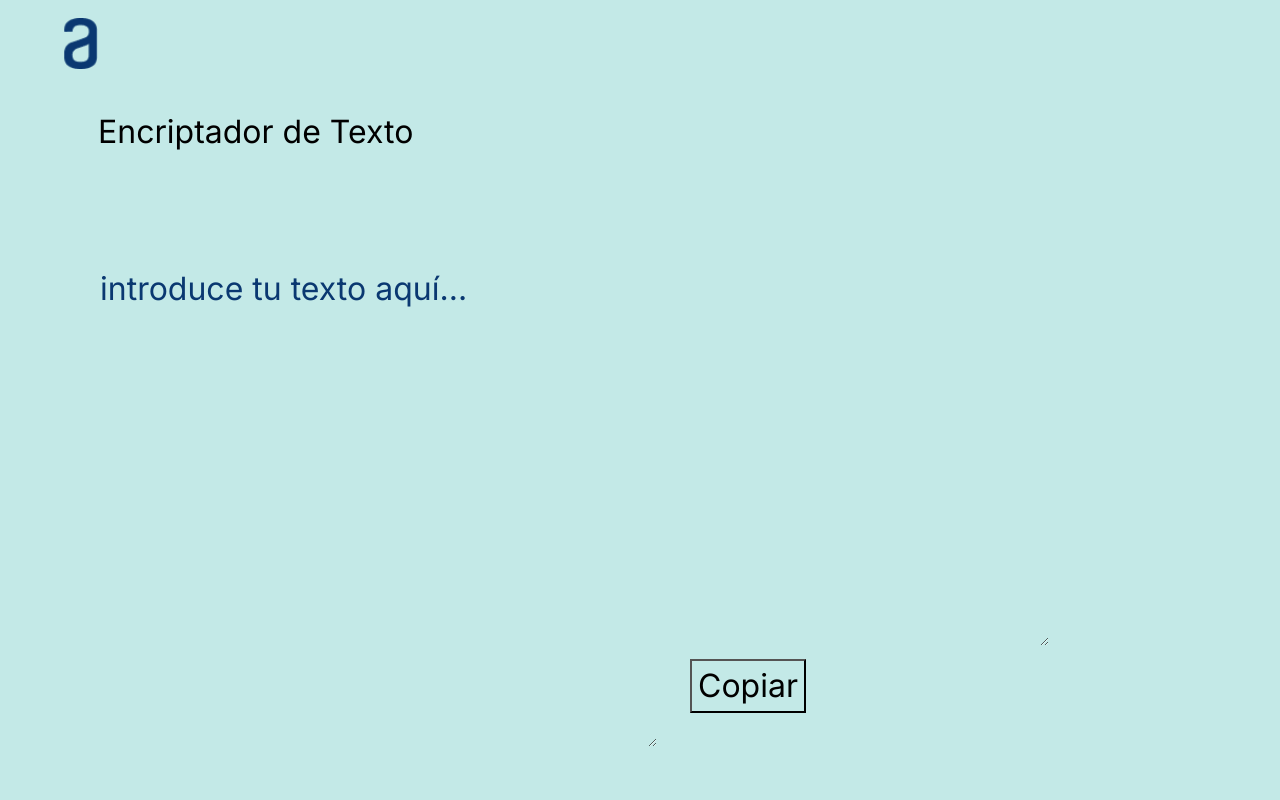
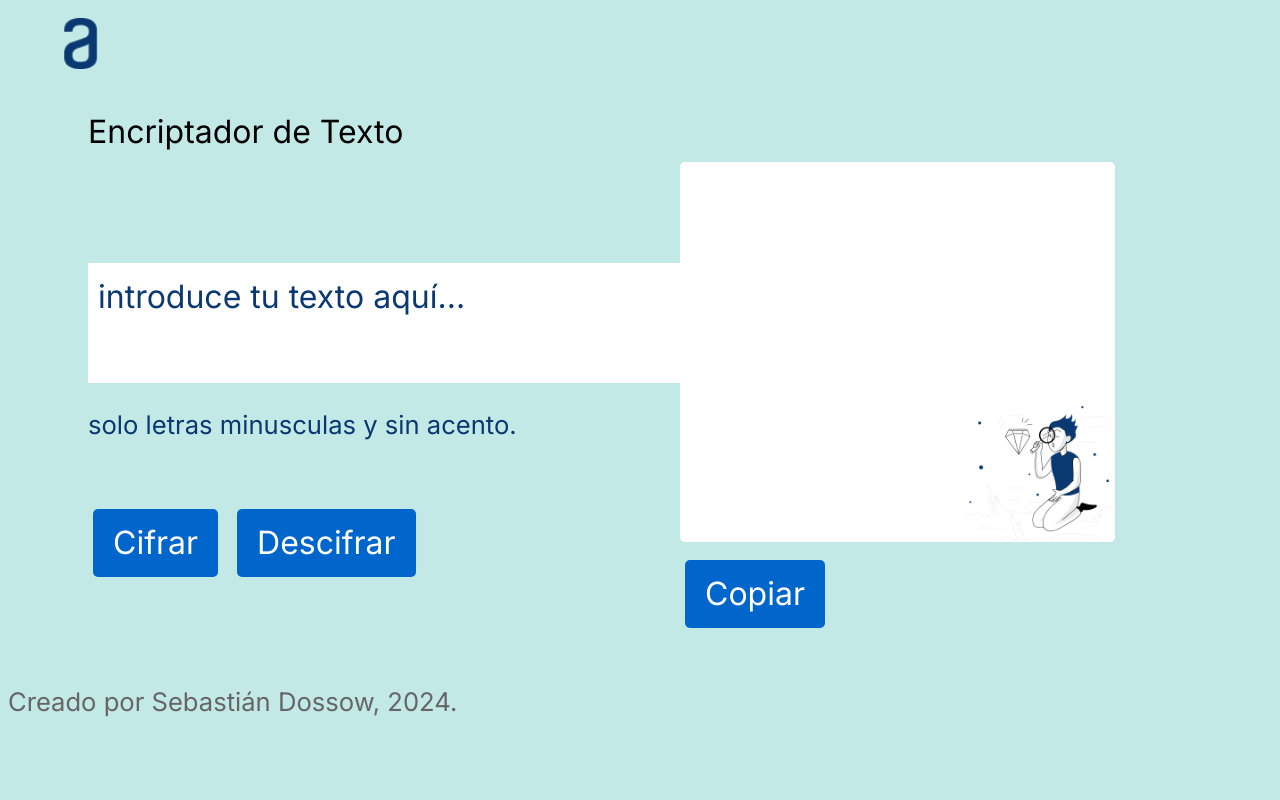
Before and after one commit to sdossow/proyecto_encriptador, a plain HTML site: page index.html in a window 1280 px wide. Shown: the top 800 px of the page. Drawn offline with Linux system fonts and the light colour scheme.

Commit message:
versión preliminar

```diff
--- a/styles.css
+++ b/styles.css
@@ -1,19 +1,19 @@
-*{
+/* Estilo general */
+* {
     background: #c3e9e7;
     font-family: 'Inter', sans-serif;
     font-weight: 400;
     font-size: 32px;
     line-height: 150%;
-
 }
-
-
 
 .logo {
     padding-top: 10px;
     margin-left: 10px;
     width: 10%;
 }
+
+/* Contenedor principal */
 main {
     display: flex;
     flex-direction: row; /* Asegura que los elementos se alineen en fila */
@@ -21,38 +21,100 @@ main {
     margin-bottom: 50px;
     margin-left: 80px;
 }
+
 main > section {
     flex: 1; /* Permite que las secciones ocupen el mismo ancho */
-    margin: 0 10px; /* Añade un pequeño margen horizontal entre secciones */
+   /* margin: 0 10px;  Añade un pequeño margen horizontal entre secciones */
 }
 
+/* Estilo del área de texto */
+.area_texto {
+    width: 100%;
+    height: 100px;
+    padding: 10px;
+    font-size: 1em;
+    border: none;
+    color: #0a3871;
+    margin-top: 80px;
+    background: #ffffff;
+    text-transform: lowercase;
+    resize: none;
+}
 
-.area_texto{
+::placeholder {
+    color: #0a3871;
+}
+
+.area_texto:focus {
+    outline: none;
+}
+
+/* Estilo para el área de texto encriptado */
+.area_encriptado {
+    width: 60%;
+    height: 300px;
+    padding: 10px;
+    font-size: 1em;
     border: none;
     color: #0a3871;
     margin-top: 80px;
     text-transform: lowercase;
-
-}
-::placeholder{color: #0a3871;}
-
-.area_texto:focus{
-outline: none;
-}
-.area_encriptado{
-    border: none;
-    color: #0a3871;
-    margin-top: 80px;
-    text-transform: lowercase;
+    resize: none;
+    background-color: #ffffff;
+    background-image: url('/imagenes/Muñeco.png');
+    background-repeat: no-repeat;
+    background-size: 150px; /* Ajusta el tamaño de la imagen a 50px por defecto, puedes cambiarlo según sea necesario */
+    background-position: bottom right; /* Posiciona la imagen en la esquina inferior derecha */
+    border-radius: 5px;
+    padding-bottom: 70px; /* Añade espacio inferior para que el texto no se sobreponga con la imagen */
+    padding-right: 70px; /* Añade espacio derecho para evitar el texto sobre la imagen */
 }
 
+/* Estilo para la información */
+.informacion {
+    font-size: 0.8em;
+    color: #0a3871;
+    margin-top: 10px;
+}
 
-.informacion
+/* Estilos para los botones */
+.boton_encriptar,
+.boton_desencriptar,
+.boton_copiar {
+    padding: 10px 20px;
+    font-size: 1em;
+    margin: 5px;
+    cursor: pointer;
+    background-color: #0066cc;
+    color: white;
+    border: none;
+    border-radius: 5px;
+    transition: background-color 0.3s ease;
+}
 
-.boton_encriptar
+/* Estilos hover y active para botones */
+.boton_encriptar:hover,
+.boton_desencriptar:hover,
+.boton_copiar:hover {
+    background-color: #005bb5;
+}
 
-.boton_desencriptar
+.boton_encriptar:active,
+.boton_desencriptar:active,
+.boton_copiar:active {
+    background-color: #004d99;
+}
 
-.boton_copiar
+/* Estilo para la alerta */
+.alerta {
+    color: red;
+    font-size: 0.8em;
+    display: none;
+}
 
-.alerta
+/* Estilo del pie de página */
+footer {
+    margin-top: 20px;
+    font-size: 0.8em;
+    color: #666;
+}
```
